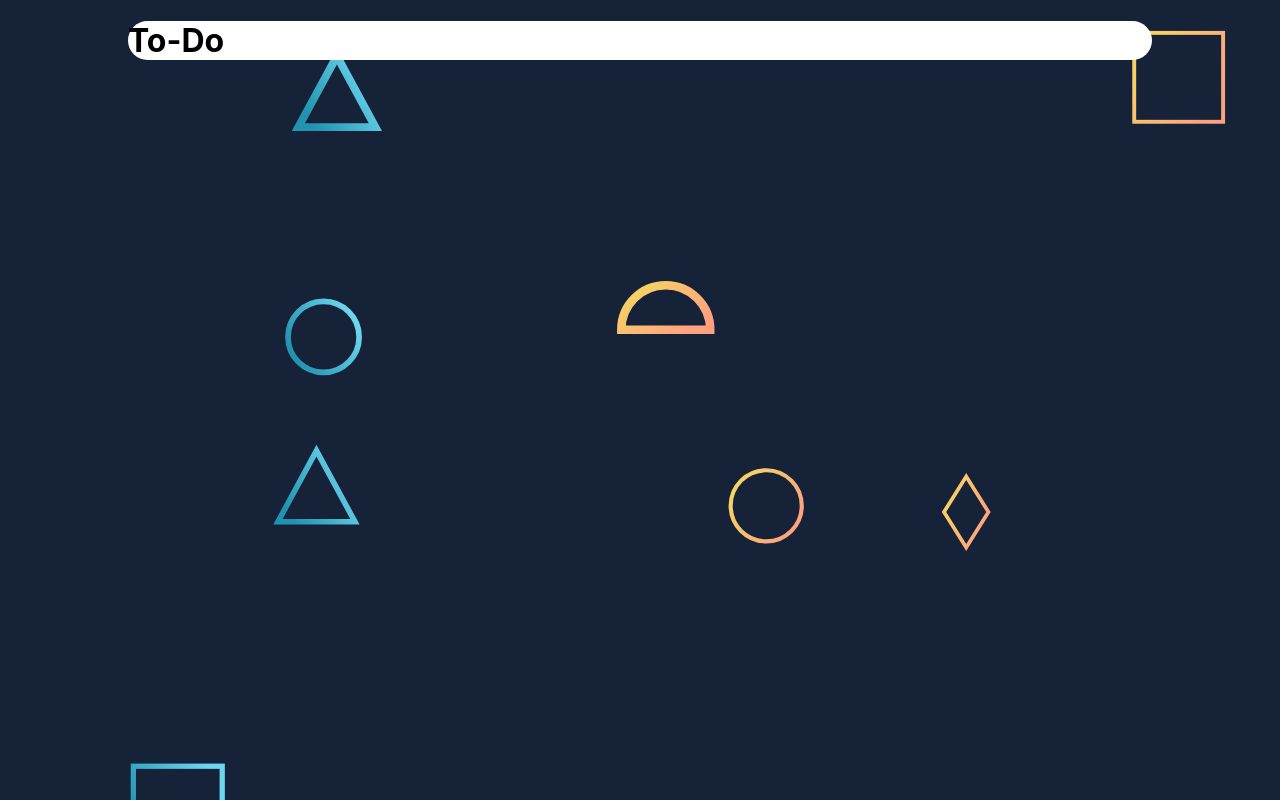
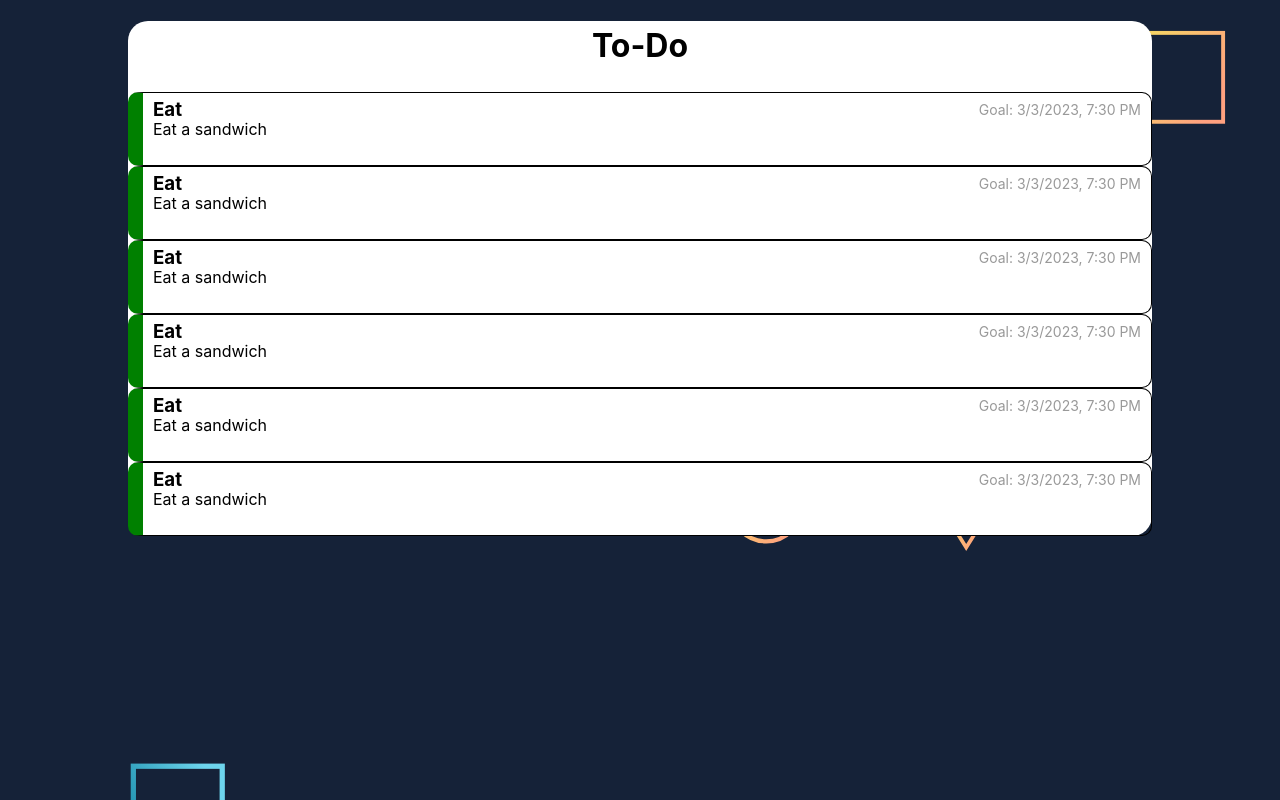
Before and after one commit to DanielGRasmussen/todo-fullstack, a React (Create React App) app: page / in a window 1280 px wide. Built offline with nearby package versions, Linux system fonts and the light colour scheme.

Commit message:
Added basic to-do list item formatting and info. TODO remove unneeded

```diff
--- a/src/App.css
+++ b/src/App.css
@@ -34,9 +34,41 @@ main {
 	border-radius: 20px;
 }
 
+main * {
+	padding: 5px;
+}
+
 @media only screen and (max-width: 800px) {
 	main {
 		width: 100%;
 		min-width: 100%;
 	}
 }
+
+h1 {
+	text-align: center;
+}
+
+.todo-item {
+	border-radius: 10px;
+	border: 1px solid black;
+	position: relative;
+}
+
+.todo-item .goal-date {
+	position: absolute;
+	top: 3px;
+	right: 5px;
+	font-size: 14px;
+	color: #999;
+}
+
+.todo-item h3 {
+	position: absolute;
+	top: 0;
+	margin: 0;
+}
+
+.todo-item.complete {
+	border-left: green 15px solid;
+}
--- a/src/App.js
+++ b/src/App.js
@@ -1,9 +1,70 @@
 import "./App.css";
 
+/* API Schema
+ * Collection 1 - Users: (id, username) 2 fields
+ * Collection 2 - To-Do: (userId, id, created, proposedStartDate, actualStartDate, proposedEndDate, actualEndDate, title, description, type, subTasks, priority, status, lastUpdated) 14 fields
+ * Collection 3 - Shopping List (name, inventoryId, quantityNeeded) 3 fields
+ * Collection 4 - Inventory: (name, id, description / tags, quantity, minimumQuantity, lastUpdated) 6 fields
+ * */
+
+function todo_item({
+	// TODO remove unneeded
+	created,
+	proposedStartDate,
+	actualStartDate,
+	proposedEndDate,
+	actualEndDate,
+	title,
+	description,
+	type,
+	subTasks,
+	priority,
+	status,
+	lastUpdated
+}) {
+	return (
+		<div className={`todo-item ${status} ${type}`}>
+			<h3>{title}</h3>
+			<div className={"goal-date"}>
+				Goal:{" "}
+				{new Date(proposedEndDate).toLocaleString("en-US", {
+					month: "numeric",
+					day: "numeric",
+					year: "numeric",
+					hour: "numeric",
+					minute: "numeric",
+					hour12: true
+				})}
+			</div>
+			<p>{description}</p>
+		</div>
+	);
+}
+
 function App() {
+	const todoItem = {
+		created: new Date("01 March 2023 19:30 UTC").toISOString(),
+		proposedStartDate: new Date("03 March 2023 19:00 UTC").toISOString(),
+		actualStartDate: new Date("03 March 2023 19:05 UTC").toISOString(),
+		proposedEndDate: new Date("03 March 2023 19:30 UTC").toISOString(),
+		actualEndDate: new Date("03 March 2023 19:25 UTC").toISOString(),
+		title: "Eat",
+		description: "Eat a sandwich",
+		type: "General",
+		subTasks: ["Make the sandwich", "Eat the sandwich"],
+		priority: "4",
+		status: "complete",
+		lastUpdated: new Date("03 March 2023 19:25 UTC").toISOString()
+	};
 	return (
 		<main>
 			<h1>To-Do</h1>
+			{todo_item(todoItem)}
+			{todo_item(todoItem)}
+			{todo_item(todoItem)}
+			{todo_item(todoItem)}
+			{todo_item(todoItem)}
+			{todo_item(todoItem)}
 		</main>
 	);
 }
```
